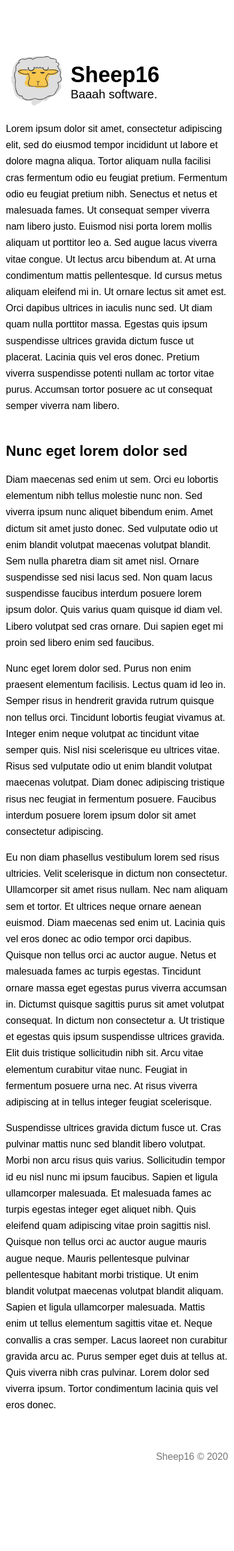
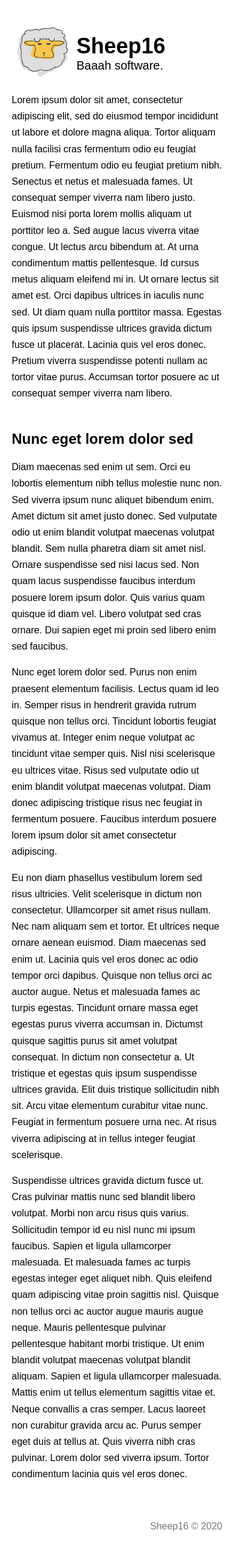
Before and after one commit to sheepsixteen/sheepsixteen, a Jekyll site: the page built from index.markdown, in a window 390 px wide. Shown: the whole page at 60% size. Built offline with Jekyll 4.4.1, drawn with Linux system fonts in a browser that asks for light colours; nearby versions of some CDN libraries; some web fonts are replaced; before the commit the page ends 2519 px from its top, so only the background shows below that.

Commit message:
Remove margin on mobile, increase horizontal margins

```diff
--- a/assets/css/main.scss
+++ b/assets/css/main.scss
@@ -1,6 +1,5 @@
 ---
 ---
-
 @import url('https://rsms.me/inter/inter.css');
 @import url('https://unpkg.com/tachyons@4.10.0/css/tachyons.min.css');
 
@@ -14,9 +13,15 @@ html {
 
 .container {
   max-width: 800px;
-  width: 95vw;
-  margin: 5em auto;
+  width: 90vw;
+  margin: 2em auto;
+
+  @media screen and (min-width: 30em) {
+    margin-top: 5em;
+  }
 }
+
+
 
 h2 {
   margin-top: 2em;
```
